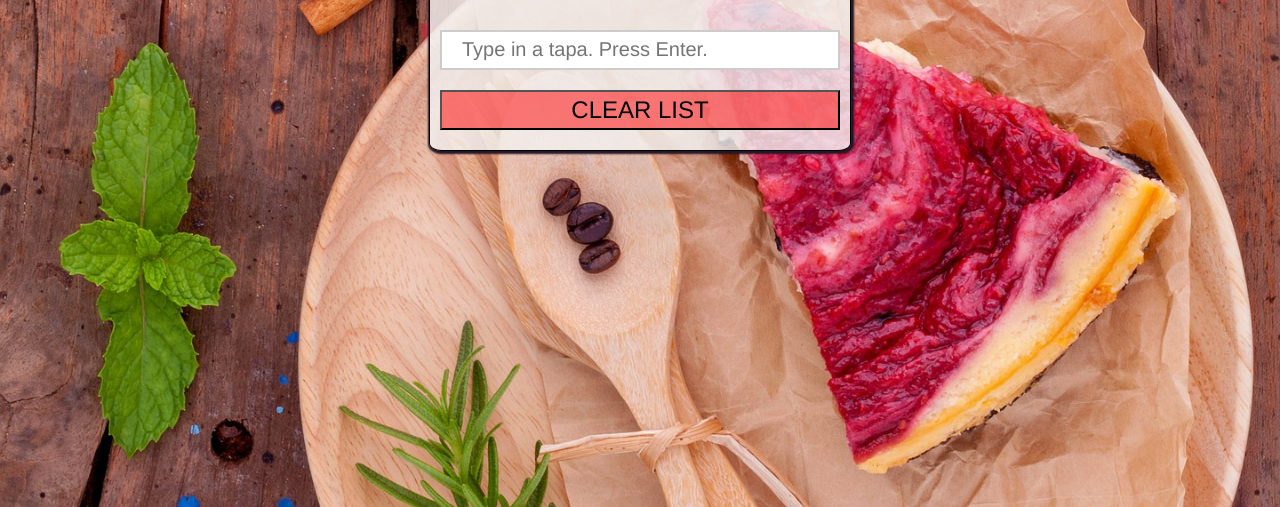
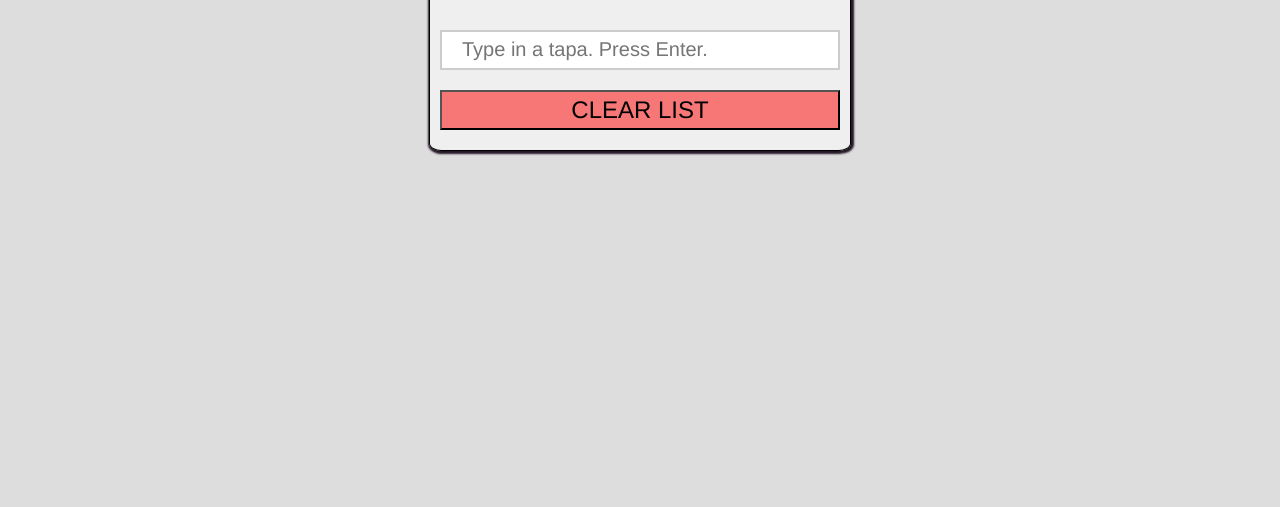
Before and after one commit to thmsdnnr/javascript30, a plain HTML site: page day15/index.html in a window 1280 px wide. Shown: the part 293-800 px from the top of the page. Drawn offline with Linux system fonts and the light colour scheme.

Commit message:
fix background flickering

```diff
--- a/day15/style.css
+++ b/day15/style.css
@@ -1,13 +1,5 @@
 body {
-  background-image: url('./bg.jpg');
-  background-position: center;
-  -webkit-background-size: cover;
-  -moz-background-size: cover;
-  -o-background-size: cover;
-  background-size: cover;
-  -webkit-backface-visibility: hidden;
-  -moz-backface-visibility:    hidden;
-  -ms-backface-visibility:     hidden;
+  background-color: #DDD;
 }
 
 div {
```
